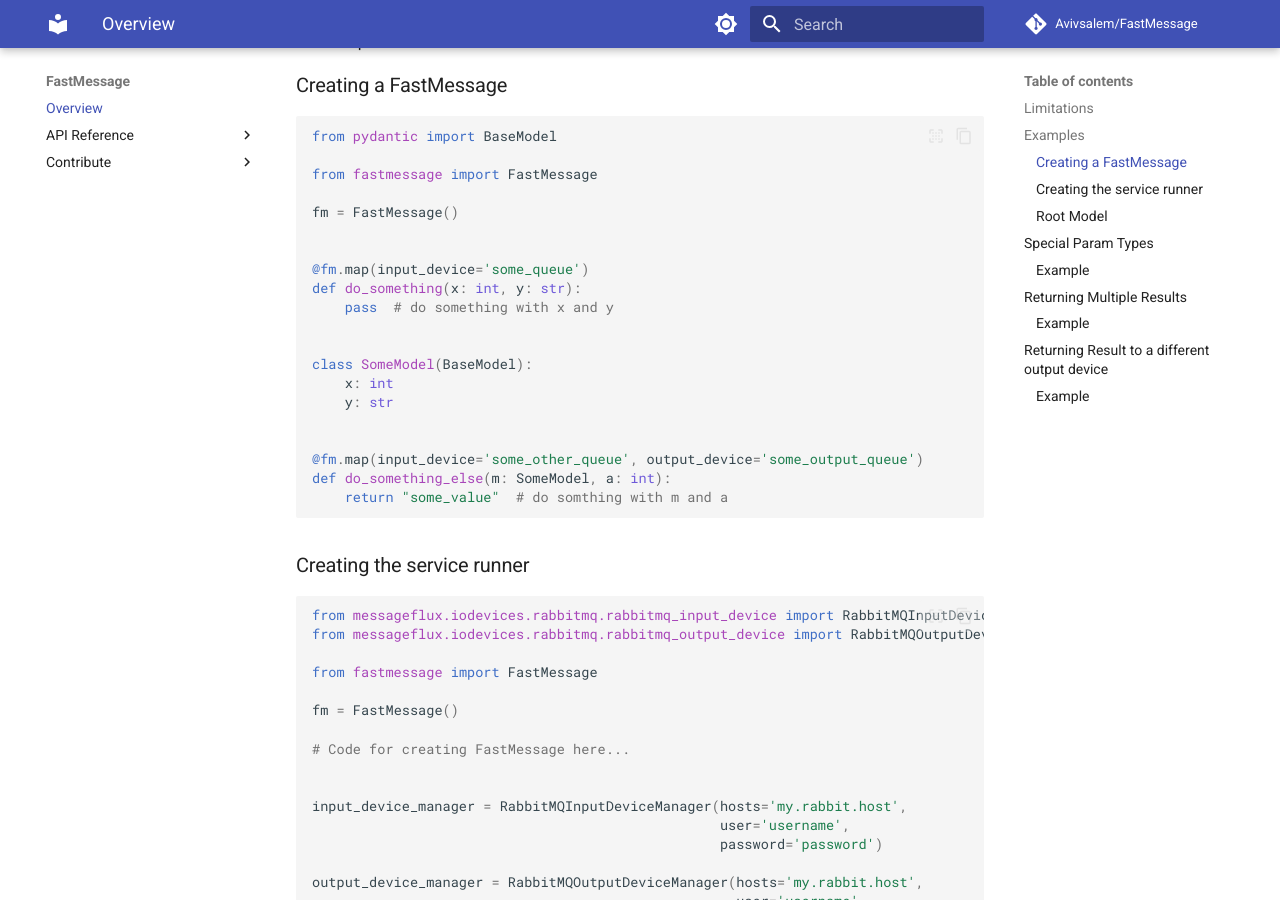
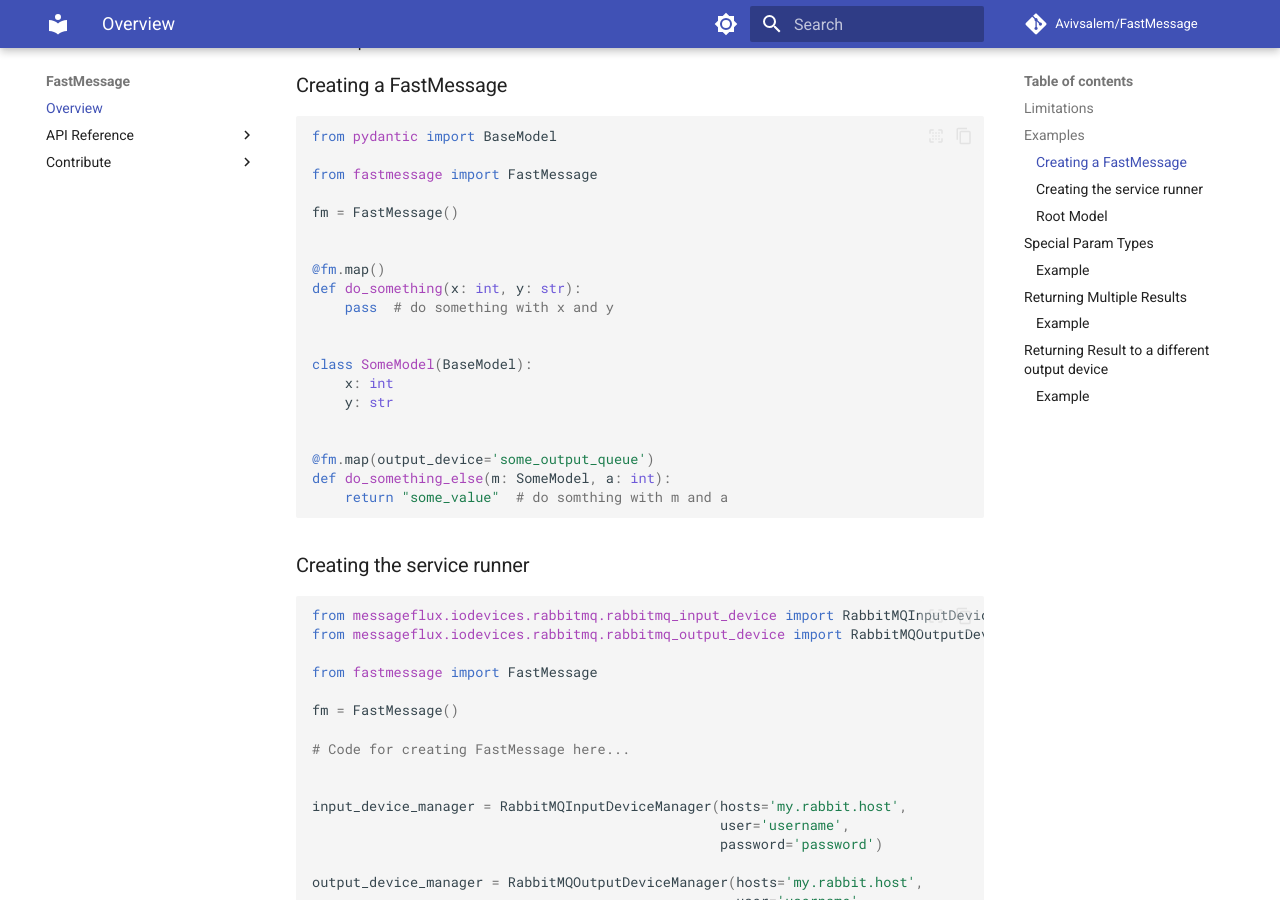
Before and after one commit to Avivsalem/FastMessage, an MkDocs documentation site: the page built from docs/index.md, in a window 1280 px wide and 900 px high, scrolled down 477 px. Built offline with MkDocs 1.6.1 and Material for MkDocs 9.7.7, drawn with Linux system fonts in a browser that asks for light colours; comment, search, counter and statistics services are not loaded.

```diff
--- a/docs/index.md
+++ b/docs/index.md
@@ -24,7 +24,7 @@ from fastmessage import FastMessage
 fm = FastMessage()
 
 
-@fm.map(input_device='some_queue')
+@fm.map()
 def do_something(x: int, y: str):
     pass  # do something with x and y
 
@@ -34,7 +34,7 @@ class SomeModel(BaseModel):
     y: str
 
 
-@fm.map(input_device='some_other_queue', output_device='some_output_queue')
+@fm.map(output_device='some_output_queue')
 def do_something_else(m: SomeModel, a: int):
     return "some_value"  # do somthing with m and a
 
```
